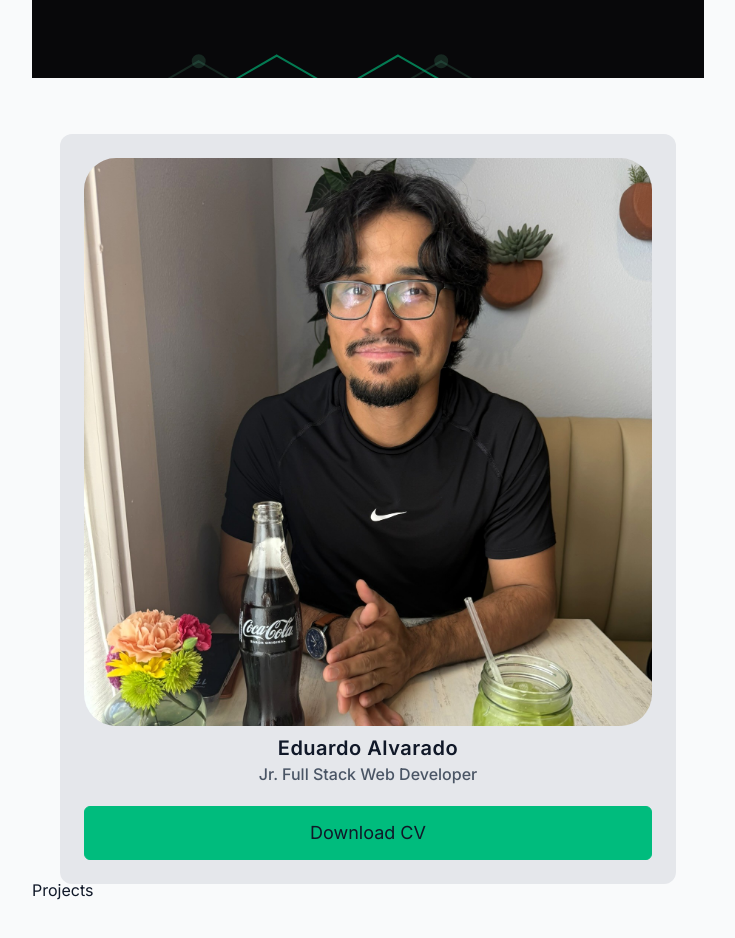
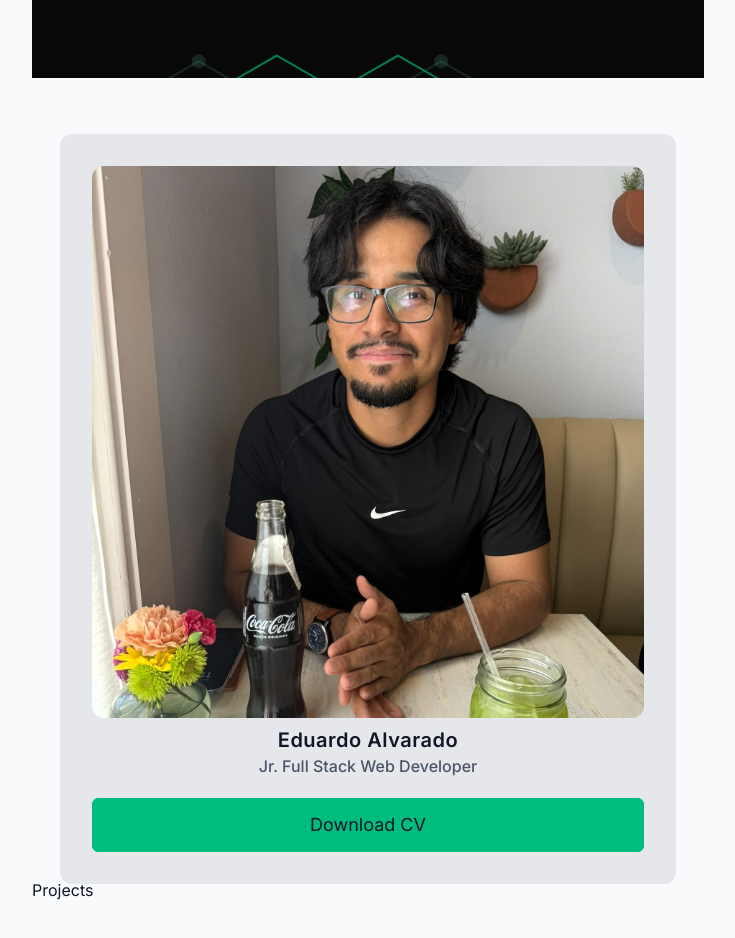
Before and after one commit to ealvara6/devfolio, a React (Vite) app: page / in a window 1280 px wide. Shown: the part 722-1660 px from the top of the page, without its empty margins (272-1007 px from the left). Built offline with nearby package versions, Linux system fonts and the light colour scheme.

Commit message:
style(about): change padding and rounded corners on headshot card

```diff
--- a/src/components/sections/about/About.tsx
+++ b/src/components/sections/about/About.tsx
@@ -7,11 +7,11 @@ export const About = () => {
       id="about"
     >
       <div className="w-full h-fit bg-surface rounded-xl">
-        <div className="p-6 flex flex-col items-center gap-2">
+        <div className="p-8 flex flex-col items-center gap-2">
           <img
             src={headShot}
             alt="head shot of Eduardo Alvarado"
-            className="rounded-4xl"
+            className="rounded-xl"
           />
           <div className="text-center">
             <div className="text-xl tracking-wide font-semibold">
```
